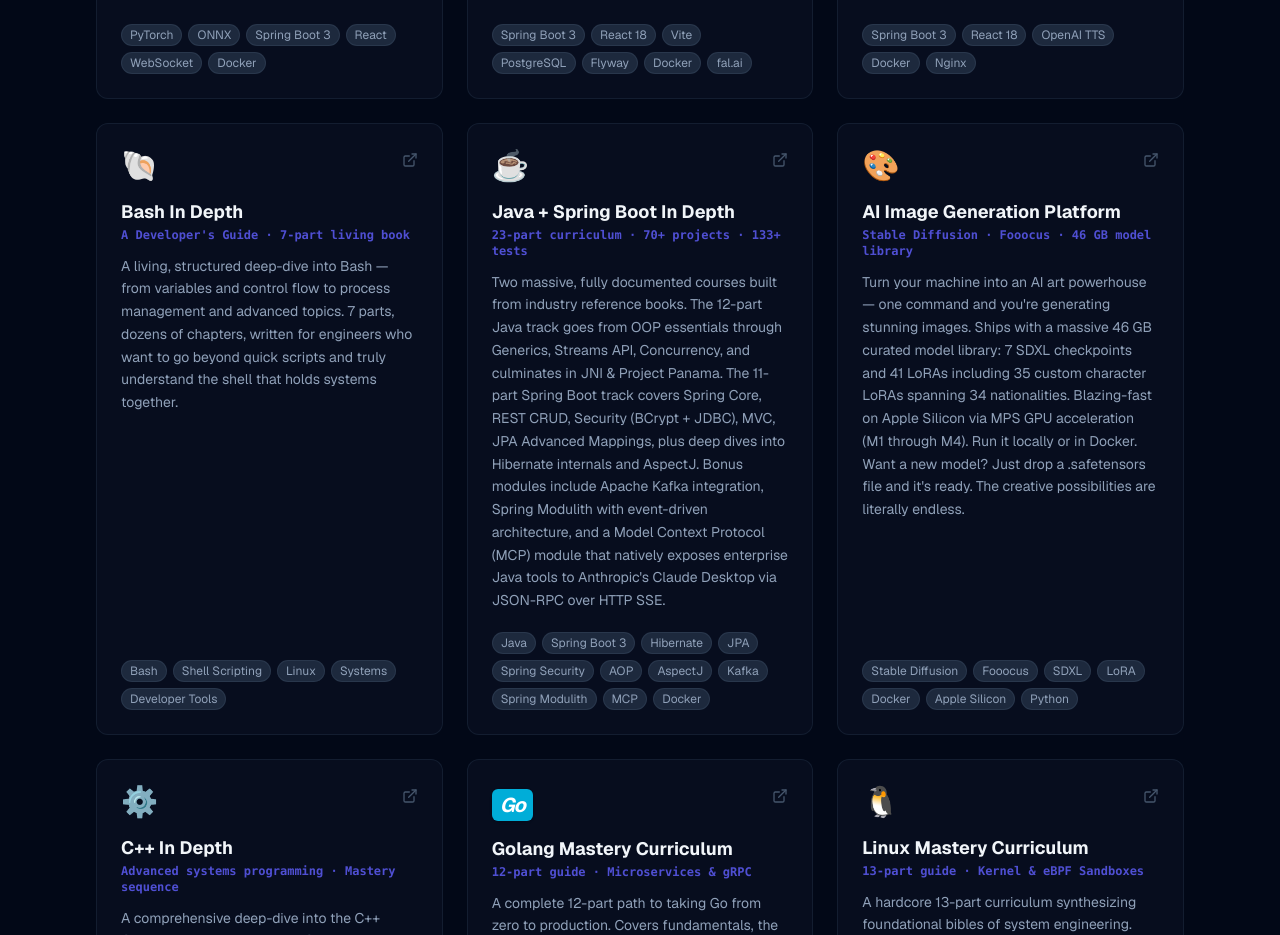
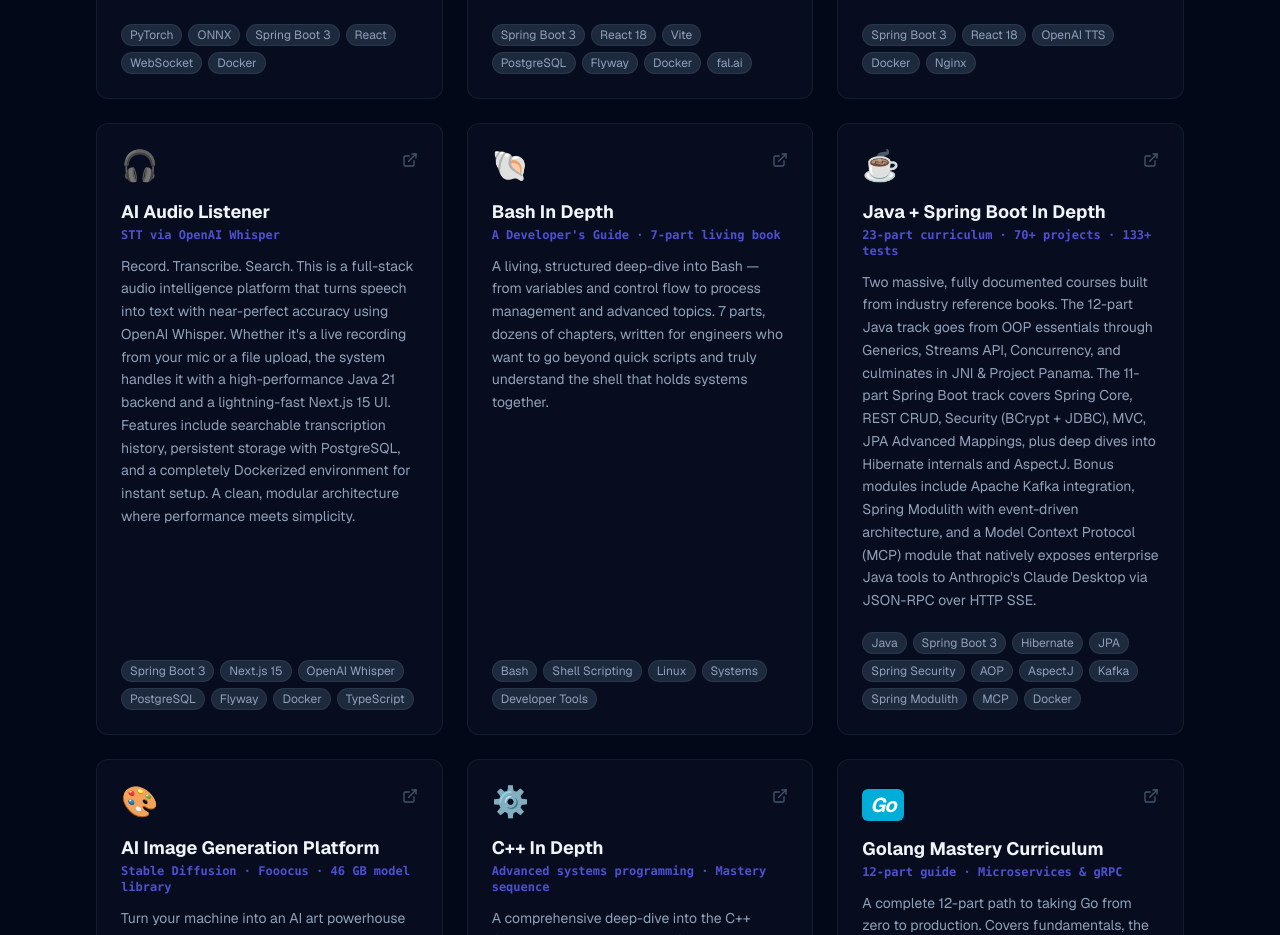
Before and after one commit to chemacabeza/chemacabeza-dev, a Next.js app: page /projects in a window 1280 px wide. Shown: the part 1200-2135 px from the top of the page. Built offline with nearby package versions, Linux system fonts and the light colour scheme.

Commit message:
Add AI Audio Listener project to GitHub projects section

```diff
--- a/app/projects/page.tsx
+++ b/app/projects/page.tsx
@@ -43,6 +43,16 @@ const githubProjects = [
         description:
             "Type any text, pick from 11 expressive OpenAI voices, and hear it spoken back to you instantly — streamed as raw MP3 straight to your browser. The magic? Your API key never leaves the server. A clean, secure architecture where the React frontend knows nothing about credentials, the stateless Spring Boot backend scales horizontally with zero changes, and Docker spins everything up with a single command. Production-grade security meets effortless developer experience.",
         tags: ["Spring Boot 3", "React 18", "OpenAI TTS", "Docker", "Nginx"],
+    },
+    {
+        repo: "test-audio-listener",
+        url: "https://github.com/chemacabeza/test-audio-listener",
+        emoji: "🎧",
+        title: "AI Audio Listener",
+        subtitle: "STT via OpenAI Whisper",
+        description:
+            "Record. Transcribe. Search. This is a full-stack audio intelligence platform that turns speech into text with near-perfect accuracy using OpenAI Whisper. Whether it's a live recording from your mic or a file upload, the system handles it with a high-performance Java 21 backend and a lightning-fast Next.js 15 UI. Features include searchable transcription history, persistent storage with PostgreSQL, and a completely Dockerized environment for instant setup. A clean, modular architecture where performance meets simplicity.",
+        tags: ["Spring Boot 3", "Next.js 15", "OpenAI Whisper", "PostgreSQL", "Flyway", "Docker", "TypeScript"],
     },
     {
         repo: "bash",
```
